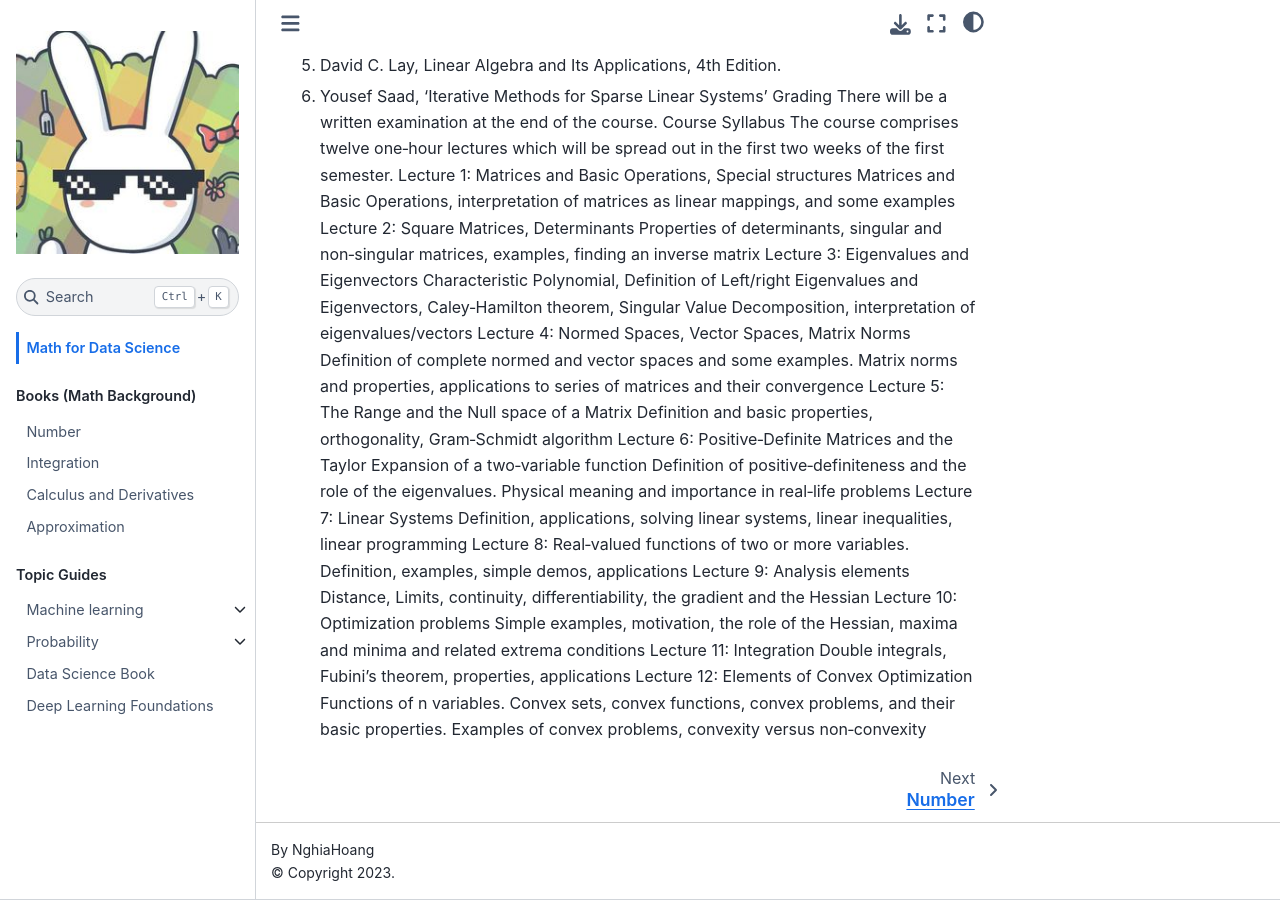
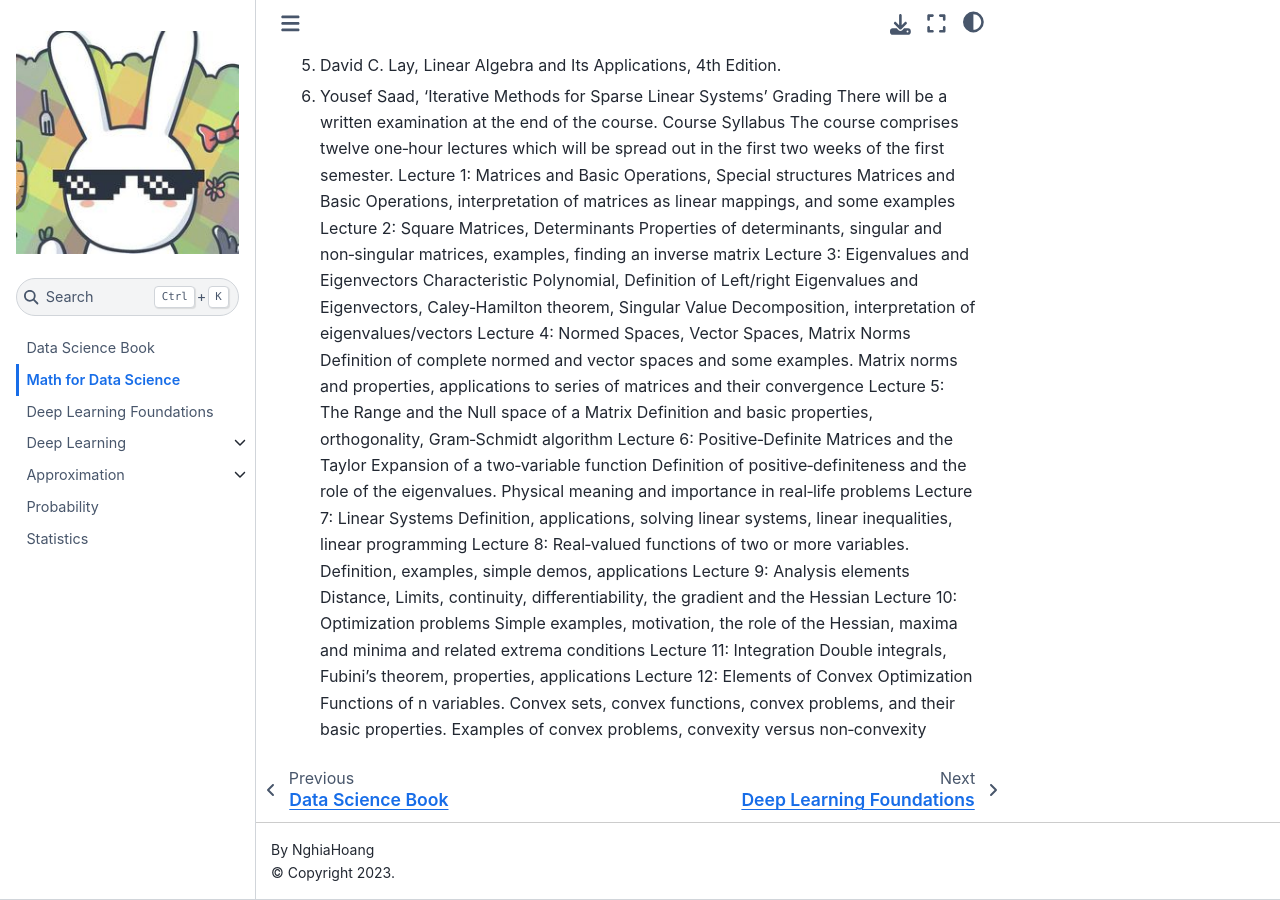
Before and after one commit to kenakai16/kenakai16.github.io, a Jupyter Book: the page built from book/intro.md, in a window 1280 px wide and 900 px high, scrolled down 592 px. Built offline with Jupyter Book 1.0.4 settings and Sphinx 7.4.7 and the Sphinx Book theme 1.1.4, drawn with Linux system fonts in a browser that asks for light colours.

Commit message:
fix: resolve root paths and jinja substitution errors

```diff
--- a/_toc.yml
+++ b/_toc.yml
@@ -1,27 +1,22 @@
-format: jb-book
-root: book/intro
-parts:
-- caption: Books (Math Background)
-  chapters:
-  - file: book/math_background/Number
-  - file: book/math_background/Integration
-  - file: book/math_background/Calculus
+root: book/Exploratory
+entries:
+  - file: book/intro
+  - file: book/deep_learning/intro
+  - file: book/machine_learning/Deep Learning
+    entries:
+      - file: book/machine_learning/Distributed Learning
+      - file: book/machine_learning/intro
+      - file: book/machine_learning/introduction
+      - file: book/machine_learning/introduction copy
+      - file: book/machine_learning/Linear Algebra
+      - file: book/machine_learning/Methodology for usage
+      - file: book/machine_learning/Supervised Learning
+      - file: book/machine_learning/Unsupervised Learning
   - file: book/math_background/Approximation
-
-- caption: Topic Guides
-  chapters:
-  - file: book/machine_learning/intro
-    sections:
-    - file: book/machine_learning/Linear Algebra
-    - file: book/machine_learning/Methodology for usage
-    - file: book/machine_learning/Supervised Learning
-    - file: book/machine_learning/Unsupervised Learning
-    - file: book/machine_learning/Distributed Learning
-
+    entries:
+      - file: book/math_background/Calculus
+      - file: book/math_background/Integration
+      - file: book/math_background/intro
+      - file: book/math_background/Number
   - file: book/probability/intro
-    sections:
-    - file: book/statistics/intro
-
-  - file: book/Exploratory
-
-  - file: book/deep_learning/intro
+  - file: book/statistics/intro
```
Also changed, not shown: book/math_background/Approximation.md (+2 -20 lines).
